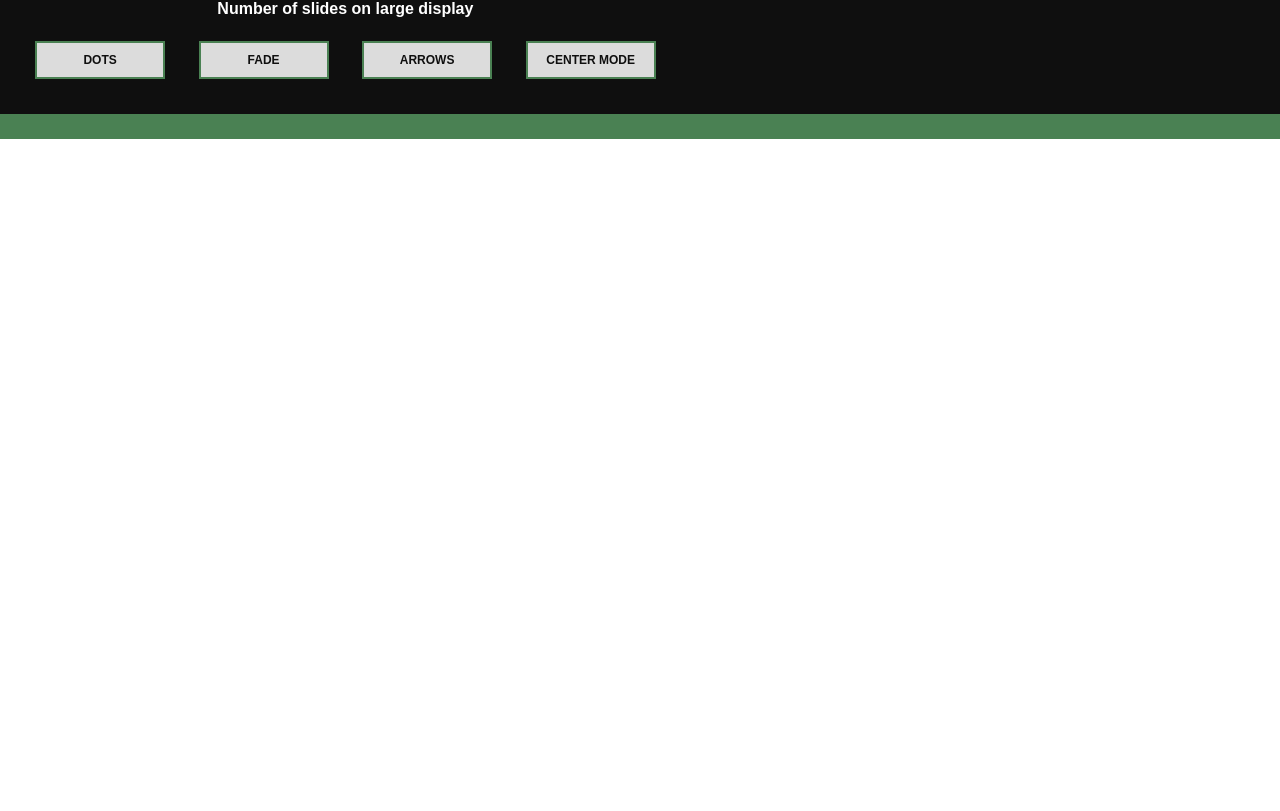
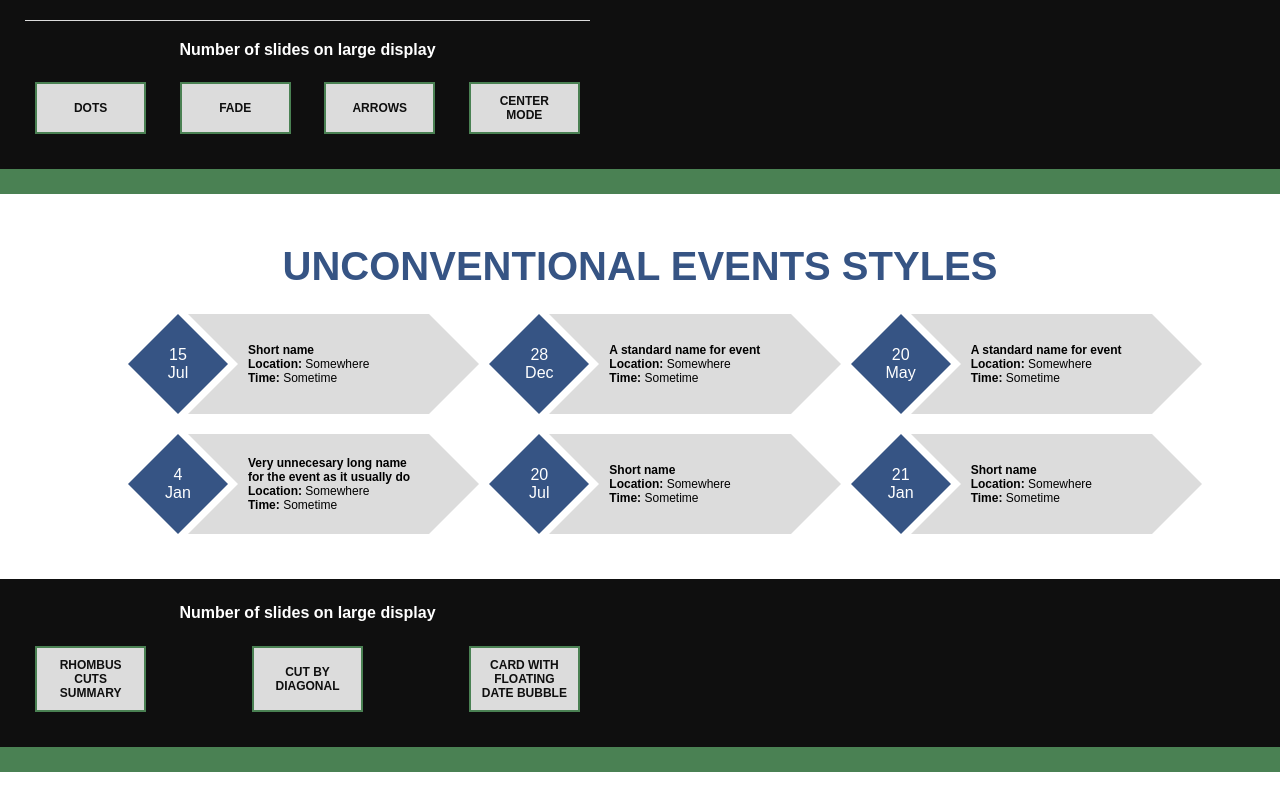
Before and after one commit to josuebaloymelendez/turbo-styles, a React (Create React App) app: page / in a window 1280 px wide. Shown: the part 1438-2249 px from the top of the page. Before the commit the page ends 1877 px from the top, so only its background shows below. Built offline with nearby package versions, Linux system fonts and the light colour scheme.

Commit message:
add unconventional events styles

```diff
--- a/src/App.js
+++ b/src/App.js
@@ -1,12 +1,16 @@
 import React, { Component } from 'react';
 import {events_count} from './constants';
-import UIeventsController from './events/ui-events';
 
 import EventsList from './events/events-list';
 import EventItem from './events/event-item';
 
+import UIeventsController from './events/ui-events';
+import UIeventsControllerAlt from './events/ui-events-alt';
+
 import SlickSlider from './slicked/slider';
 import UISlick from './slicked/ui-slick';
+
+
 import './core.css';
 
 class App extends Component {
@@ -14,6 +18,7 @@ class App extends Component {
 		super();
 		this.state = {
 			events:{
+				altEvents: "alt-1",
 				date:{
 					color: "green",
 					shape: "square",
@@ -45,10 +50,10 @@ class App extends Component {
 			slick:{
 				fade: false,
 				status: false,
-				arrows: false,
-				dots: true,
+				arrows: true,
+				dots: false,
 				adaptiveHeight: true,
-				centerMode: true,
+				centerMode: false,
 				vp:{
 					large: 1024,
 					mid: 768,
@@ -114,7 +119,6 @@ class App extends Component {
 					</div>
 				</div>
 				<UIeventsController
-					changeProps={this.state.events}
 					changeState={this.changeState}
 				/>
 				<div className="homepage-row">
@@ -130,6 +134,20 @@ class App extends Component {
 						changeState={this.changeState}
 					/>
 				</div>
+
+				<div className="homepage-row">
+					<div className="homepage-row-inner">
+						<EventsList
+							sectionName="Unconventional events styles"
+							eventsType={`events-container-alt ${this.state.events.altEvents}`}
+							eventsProps={this.state.events}
+							itemsNum={events_count}
+						/>
+					</div>
+				</div>
+				<UIeventsControllerAlt
+					changeState={this.changeState}
+				/>
 			</div>
 		);
 	}
--- a/src/events/event-item-a.css
+++ b/src/events/event-item-a.css
@@ -137,10 +137,12 @@
 .alt-3 .section-title {
   color: #b1b381; }
 .alt-3 .items-list .item {
+  position: relative;
   font-family: serif;
   margin-top: 50px;
-  padding: 10px;
+  padding: 10px 20px;
   border-radius: 15px;
+  box-sizing: border-box;
   background-color: #ecede0;
   color: #5f613a; }
   .alt-3 .items-list .item-date {
@@ -148,9 +150,9 @@
     flex-direction: column;
     align-items: center;
     justify-content: center;
-    position: relative;
+    position: absolute;
     top: -50px;
-    float: left;
+    left: 0;
     background-color: #b1b381;
     color: black;
     width: 100px;
@@ -169,6 +171,7 @@
     font-size: 1rem; }
     .alt-3 .items-list .item-summary .item-name {
       text-align: center;
+      min-height: 2rem;
       margin-top: 0;
       margin-bottom: 15px;
       margin-left: 100px;
--- a/src/events/events.css
+++ b/src/events/events.css
@@ -29,7 +29,8 @@
   #events_container .items-list .item .item-date:before, #events_container .items-list .item .item-date:after {
     transition: all .2s ease-in; }
 #events_container .items-list .item .item-summary {
-  width: calc(100% - 110px); }
+  width: calc(100% - 110px);
+  transition: all .2s ease-out; }
   #events_container .items-list .item .item-summary .item-name > a {
     color: inherit;
     text-decoration: none; }
--- a/src/events/events.scss
+++ b/src/events/events.scss
@@ -45,6 +45,7 @@
 			}
 			.item-summary{
 				width: calc(100% - #{$date-width + $date-margin});
+				transition: all .2s ease-out;
 				.item-name{
 					>a{
 						color: inherit;
--- /dev/null
+++ b/src/events/ui-events-alt.js
@@ -0,0 +1,40 @@
+import React, {Component} from 'react';
+import UIButton from '../ui_components/ui-button';
+
+export default class UIeventsController extends Component{
+	_changeAlt(value, property){
+		this.props.changeState(value, (state, value) => {
+			let obj = state.events;
+			obj[property] = value;
+			return obj;
+		})
+	}
+	render(){
+
+
+		return(
+			<div className="ui-container">
+				<div className="ui-column">
+					<div className="ui-buttons">
+					<h2 className="ui-title">Number of slides on large display</h2>
+						<UIButton
+							defaultClassName="style-button"
+							innerText="Rhombus cuts summary"
+							actionClick={()=>{this._changeAlt("alt-1", "altEvents")}}
+						/>
+						<UIButton
+							defaultClassName="style-button"
+							innerText="Cut by diagonal"
+							actionClick={()=>{this._changeAlt("alt-2", "altEvents")}}
+						/>
+						<UIButton
+							defaultClassName="style-button"
+							innerText="Card with floating date bubble"
+							actionClick={()=>{this._changeAlt("alt-3", "altEvents")}}
+						/>
+					</div>
+				</div>
+			</div>
+		);
+	}
+}
--- a/src/slicked/ui-slick.js
+++ b/src/slicked/ui-slick.js
@@ -18,7 +18,7 @@ export default class UIslickController extends Component{
 	render(){
 		return(
 			<div className="ui-container">
-				<div ui-column>
+				<div className="ui-column">
 					<div className="ui-buttons">
 						<h2 className="ui-title">Number of slides on large display</h2>
 						<UIButton
```
Also changed, not shown: src/events/event-item-a.scss (+7 -4 lines), 2 other files (tests, documents, lock files or other folders).
